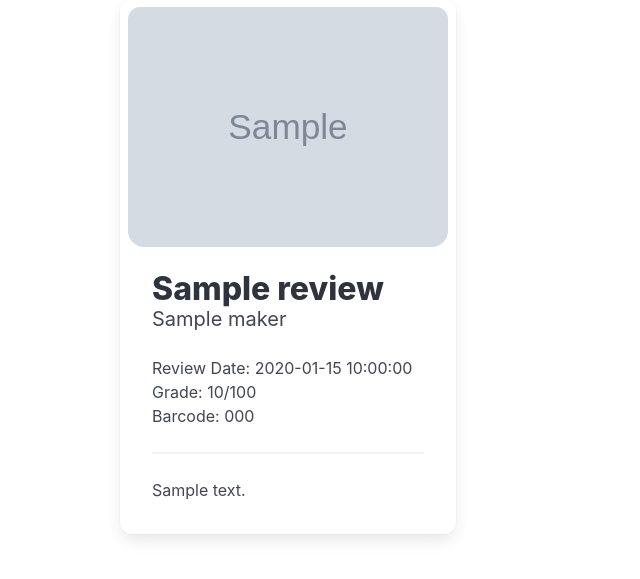
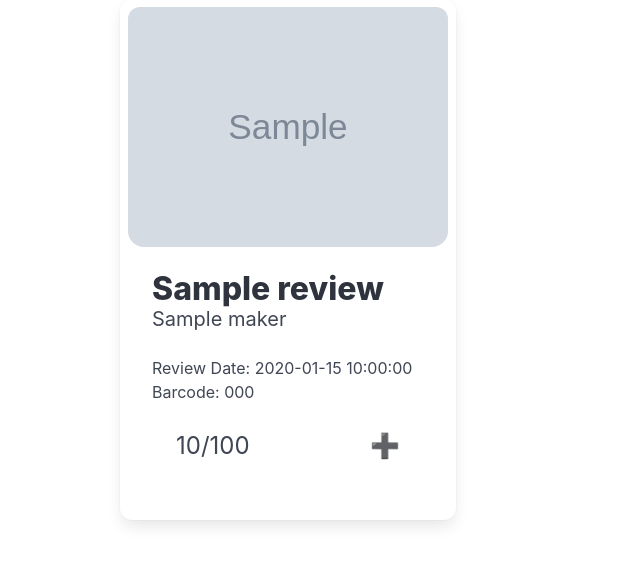
Before and after one commit to volutus/self-domain-flask, a Flask app: template templates/noodles.html in a window 1280 px wide. Shown: the part 165-744 px from the top of the page, without its empty margins (0-640 px from the left). Run offline with Flask 3, Linux system fonts and the light colour scheme; the template is opened without the code that fills it: most values are stand-ins (such as "Sample title", 1, 10 or a date in 2020); grey boxes marked "Sample" are stand-in pictures.

Commit message:
More formatting improvements + expansible section

```diff
--- a/static/css/noodles.css
+++ b/static/css/noodles.css
@@ -8,7 +8,17 @@ img.noodle-image {
 
 .noodle-container {
     display: grid;
-    grid-template-columns: 1fr 1fr 1fr;
+    grid-template-columns: repeat(3, 1fr);
+}
+@media (max-width: 1024px) {
+    .noodle-container {
+        grid-template-columns: repeat(2, 1fr);
+    }
+}
+@media (max-width: 600px) {
+    .noodle-container {
+        grid-template-columns: 1fr;
+    }
 }
 
 .card {
@@ -16,6 +26,21 @@ img.noodle-image {
     margin: 0.5rem;
 }
 
-.hidden {
-    display: none;
+.review-grade {
+    outline: thin solid white;
+    padding: 0.5rem;
+    font-size: x-large;
+    margin: 1rem;
+    cursor: pointer;
 }
+.grade-icon {
+    float: right;
+}
+
+.review-details {
+    border-radius: 1em;
+    padding: 0.5em;
+    font-size: large;
+    background: #aaa;
+    color: black;
+}
--- a/static/js/noodles.js
+++ b/static/js/noodles.js
@@ -0,0 +1,8 @@
+$(document).ready(function()
+{
+    $(".review-grade").click(function()
+    {
+        const parent = $(this).parent();
+        $(parent).find(".review-toggle").toggle(250);
+    });
+});
--- a/templates/noodles.html
+++ b/templates/noodles.html
@@ -7,10 +7,11 @@
   <meta name="viewport" content="width=device-width, initial-scale=1">
   <meta http-equiv="Content-Security-Policy" content="upgrade-insecure-requests">
 
+  <script src="https://cdnjs.cloudflare.com/ajax/libs/jquery/3.7.1/jquery.min.js" integrity="sha512-v2CJ7UaYy4JwqLDIrZUI/4hqeoQieOmAZNXBeQyjo21dadnwR+8ZaIJVT8EE2iyI61OV8e6M8PP2/4hpQINQ/g==" crossorigin="anonymous" referrerpolicy="no-referrer"></script>
+  <link rel="stylesheet" href="https://cdn.jsdelivr.net/npm/bulma@1.0.4/css/bulma.min.css">
+
+  <script defer src="{{ url_for('static', filename='js/noodles.js')}}"></script>
   <link rel="stylesheet" type="text/css" href="{{ url_for('static',filename='css/noodles.css') }}">
-  <script defer src="{{ url_for('static', filename='js/noodles.js')}}"></script>
-
-  <link rel="stylesheet" href="https://cdn.jsdelivr.net/npm/bulma@1.0.4/css/bulma.min.css">
 
 </head>
 
@@ -33,11 +34,15 @@
           <div class="card-content">
             <div class="title">{{r.name}}</div>
             <div class="subtitle">{{r.maker}}</div>
-            <div class="">Review Date: {{r.review_date}}</div>
-            <div class="">Grade: {{r.score}}/100</div>
-            <div class="">Barcode: {{r.barcode}}</div>
-            <hr>
-            <div class="">{{r.review | replace('\n', '<br>') | safe }}</div>
+            <div>Review Date: {{r.review_date}}</div>
+            <div>Barcode: {{r.barcode}}</div>
+
+            <div class="review-grade">
+              <span class="grade-text"> {{r.score}}/100 </span>
+              <span class="review-toggle grade-icon">➕</span>
+              <span class="review-toggle grade-icon" style="display:none;">➖</span>
+            </div>
+            <div class="review-details review-toggle" style="display:none;">{{r.review | replace('\n', '<br>') | safe }}</div>
           </div>
         </div>
         {% endfor %}
```
